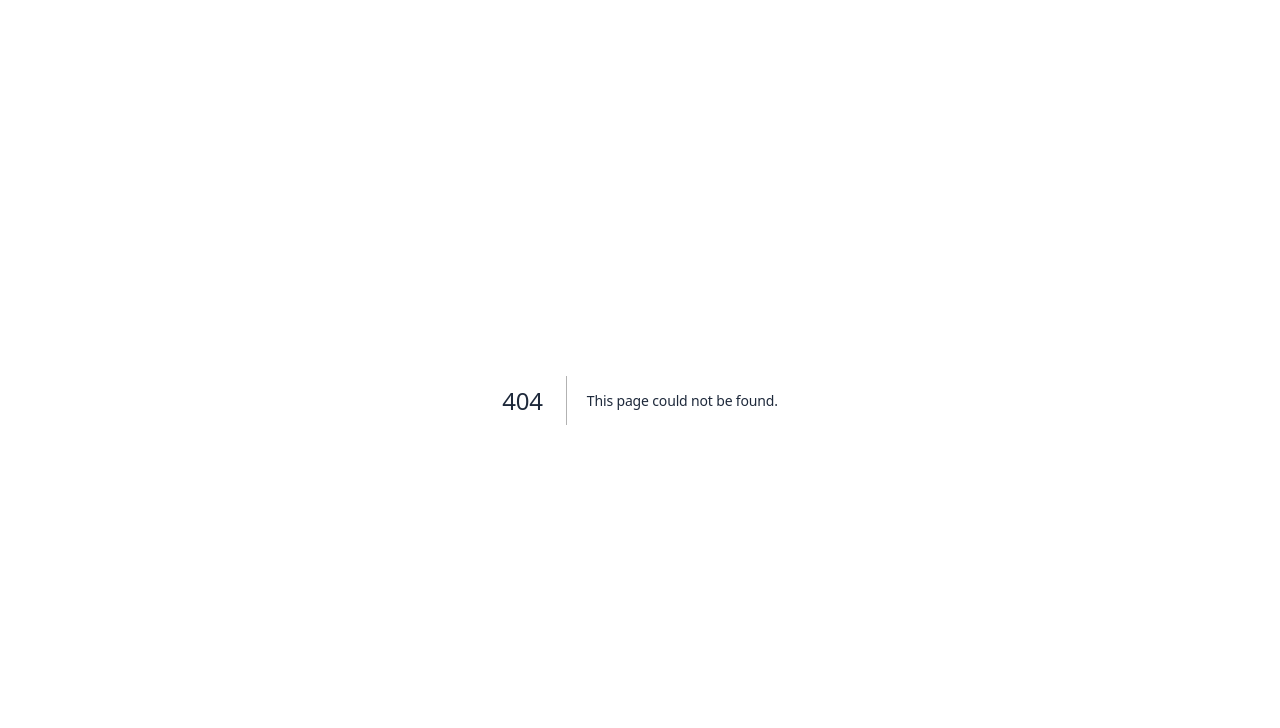
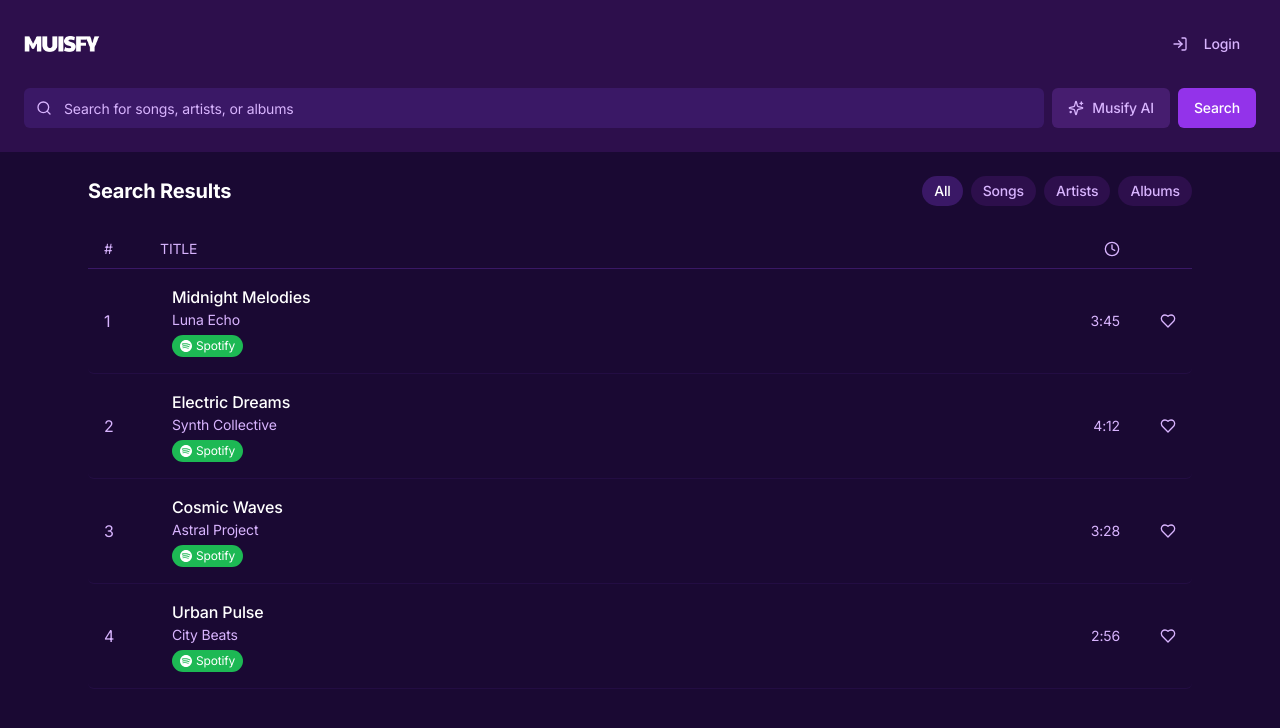
Before and after one commit to sherrythecrimsonberry33/MusicRecommender, a Next.js app in the folder apps/frontend/: page /dashboard in a window 1280 px wide. Before the commit this address had no page. Shown: the top 728 px of the page. Built offline with nearby package versions, Linux system fonts and the light colour scheme.

Commit message:
dashboard layout

```diff
--- /dev/null
+++ b/apps/frontend/app/(dashboard)/dashboard/page.tsx
@@ -0,0 +1,25 @@
+
+import SearchDashboard from "@/components/SearchDashboard"
+
+
+export const metadata = {
+  title: 'Search Dashboard for music',
+  description: 'Main user dashboar for recommendations',
+}
+
+
+export default function Dashboard() {
+
+  return (
+    <>
+      <section>
+
+          <SearchDashboard />
+
+
+
+      </section>
+
+    </>
+  )
+}
```
